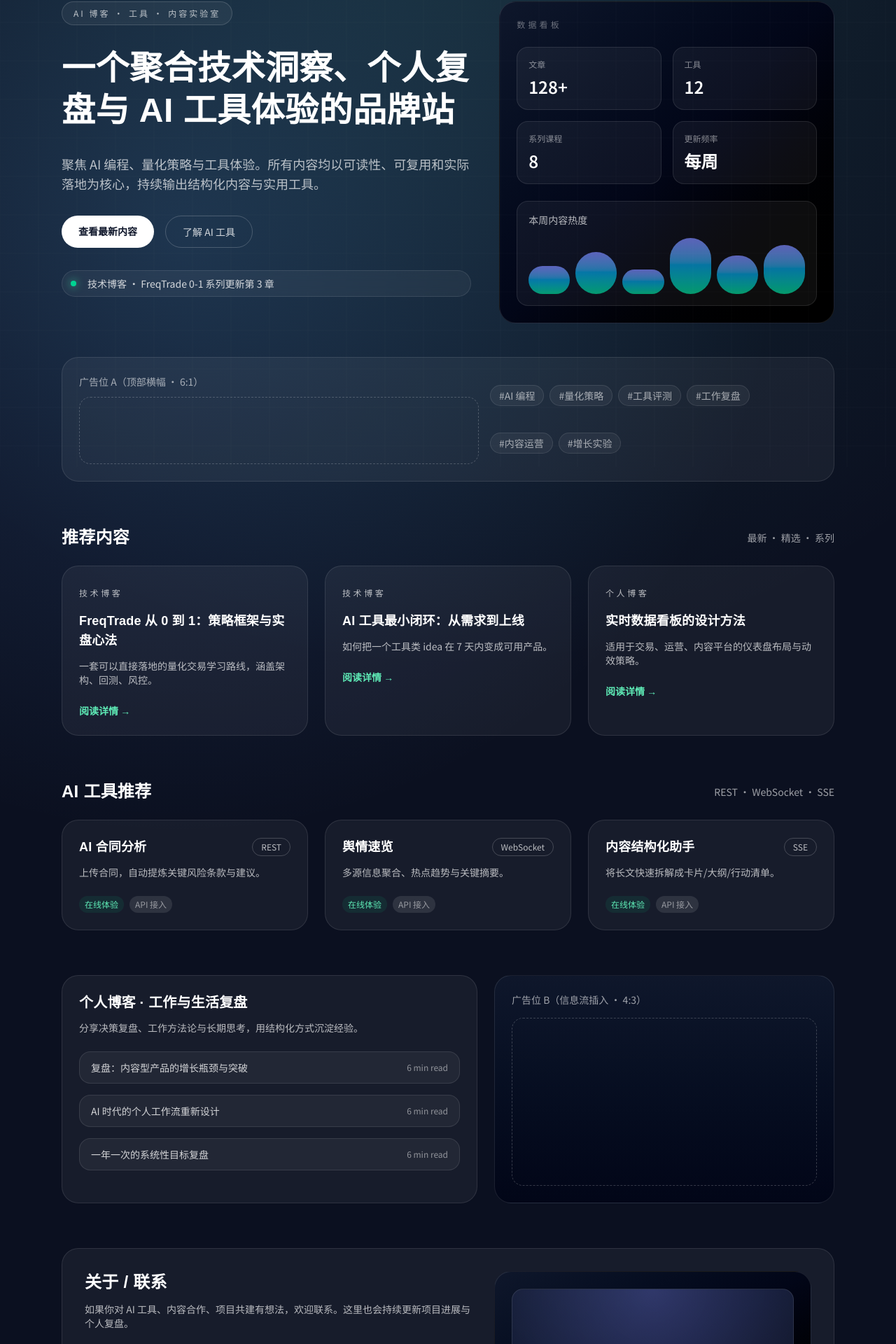
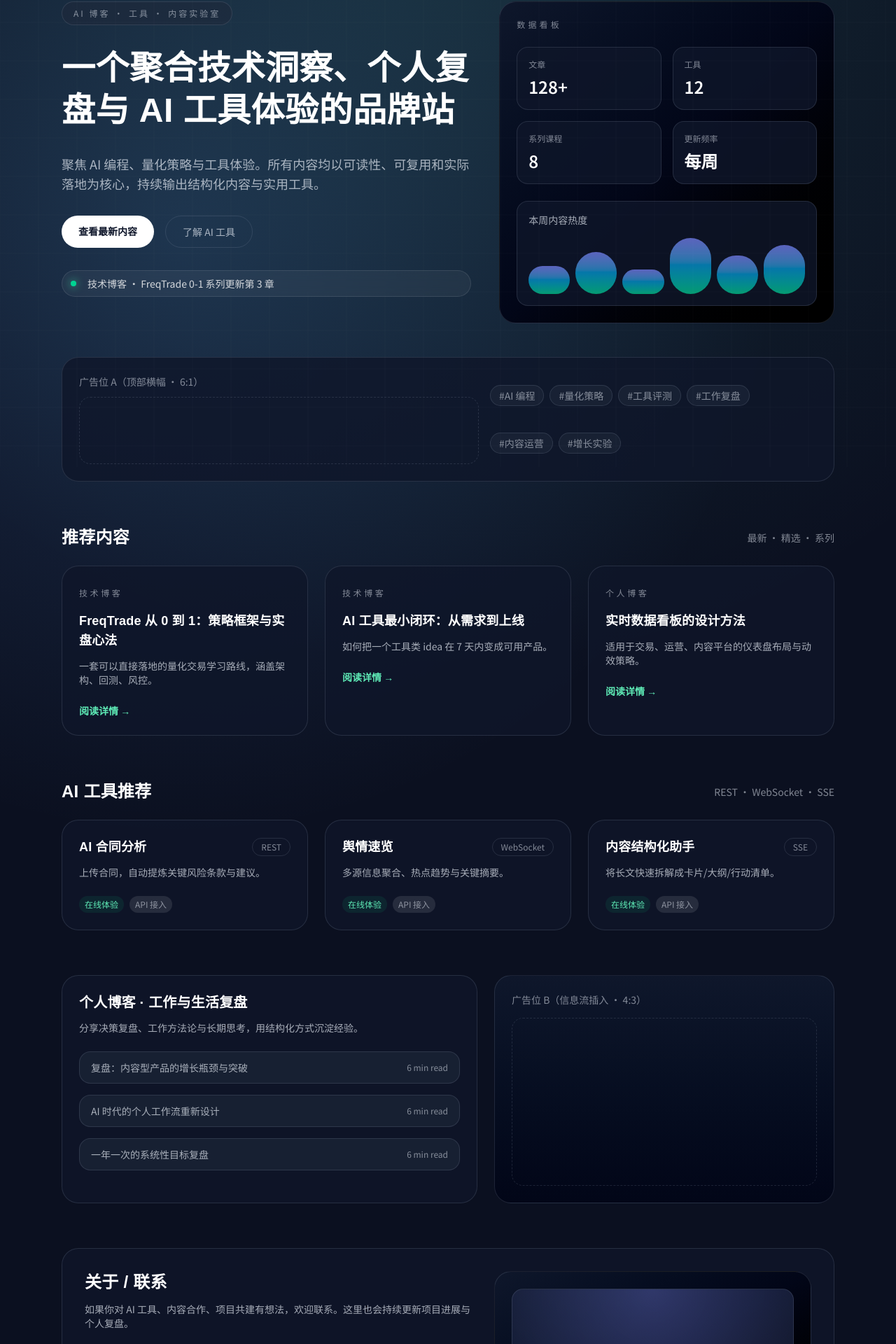
Before and after one commit to jerrywuhs/blogweb, a Next.js app: page / in a window 1280 px wide. Shown: the part 133-2053 px from the top of the page at 70% size. Built offline with nearby package versions, Linux system fonts and the light colour scheme.

Commit message:
Tokenize homepage styles

```diff
--- a/src/app/page.tsx
+++ b/src/app/page.tsx
@@ -65,13 +65,13 @@ export default function Home() {
       <main id="home" className="mx-auto w-full max-w-6xl px-6 pb-24 pt-14">
         <section className="grid gap-10 lg:grid-cols-[1.1fr_0.9fr]">
           <div className="space-y-8">
-            <div className="inline-flex items-center gap-2 rounded-full border border-white/15 bg-white/5 px-4 py-2 text-xs uppercase tracking-[0.25em] text-white/70">
+            <div className="inline-flex items-center gap-2 rounded-full border border-[color:var(--border-muted)] bg-[color:var(--surface-2)] px-4 py-2 text-xs uppercase tracking-[0.25em] text-subtle">
               AI 博客 · 工具 · 内容实验室
             </div>
             <h2 className="text-4xl font-semibold leading-tight md:text-5xl">
               一个聚合技术洞察、个人复盘与 AI 工具体验的品牌站
             </h2>
-            <p className="text-lg text-white/70">
+            <p className="text-lg text-muted">
               聚焦 AI 编程、量化策略与工具体验。所有内容均以可读性、可复用和实际落地为核心，持续输出结构化内容与实用工具。
             </p>
             <div className="flex flex-wrap gap-4">
@@ -83,7 +83,7 @@ export default function Home() {
               </Link>
               <Link
                 href="/tools"
-                className="rounded-full border border-white/20 px-6 py-3 text-sm text-white/80"
+                className="rounded-full border border-[color:var(--border-muted)] px-6 py-3 text-sm text-muted"
               >
                 了解 AI 工具
               </Link>
@@ -91,21 +91,21 @@ export default function Home() {
             <RealtimeTicker />
           </div>
 
-          <div className="rounded-3xl border border-white/10 bg-gradient-to-br from-slate-900 via-slate-950 to-black p-6">
-            <p className="text-xs uppercase tracking-[0.35em] text-white/40">数据看板</p>
+          <div className="rounded-3xl border border-[color:var(--border-muted)] bg-gradient-to-br from-slate-900 via-slate-950 to-black p-6">
+            <p className="text-xs uppercase tracking-[0.35em] text-subtle">数据看板</p>
             <div className="mt-6 grid grid-cols-2 gap-4">
               {stats.map((item) => (
                 <div
                   key={item.label}
-                  className="rounded-2xl border border-white/10 bg-white/5 p-4"
+                  className="rounded-2xl border border-[color:var(--border-muted)] bg-[color:var(--surface-1)] p-4"
                 >
-                  <p className="text-xs text-white/50">{item.label}</p>
+                  <p className="text-xs text-subtle">{item.label}</p>
                   <p className="mt-2 text-2xl font-semibold">{item.value}</p>
                 </div>
               ))}
             </div>
-            <div className="mt-6 rounded-2xl border border-white/10 bg-white/5 p-4">
-              <p className="text-sm text-white/70">本周内容热度</p>
+            <div className="mt-6 rounded-2xl border border-[color:var(--border-muted)] bg-[color:var(--surface-1)] p-4">
+              <p className="text-sm text-muted">本周内容热度</p>
               <div className="mt-4 grid grid-cols-6 items-end gap-2">
                 {[40, 60, 35, 80, 55, 70].map((value, index) => (
                   <div
@@ -119,16 +119,16 @@ export default function Home() {
           </div>
         </section>
 
-        <section className="mt-12 grid gap-4 rounded-3xl border border-white/10 bg-white/5 p-6 md:grid-cols-[1.1fr_0.9fr]">
+        <section className="mt-12 grid gap-4 rounded-3xl border border-[color:var(--border-muted)] bg-[color:var(--surface-1)] p-6 md:grid-cols-[1.1fr_0.9fr]">
           <div>
-            <p className="text-sm text-white/60">广告位 A（顶部横幅 · 6:1）</p>
-            <div className="mt-3 h-24 rounded-2xl border border-dashed border-white/20" />
+            <p className="text-sm text-subtle">广告位 A（顶部横幅 · 6:1）</p>
+            <div className="mt-3 h-24 rounded-2xl border border-dashed border-[color:var(--border-muted)]" />
           </div>
-          <div className="flex flex-wrap items-center gap-2 text-sm text-white/60">
+          <div className="flex flex-wrap items-center gap-2 text-sm text-subtle">
             {tags.map((tag) => (
               <span
                 key={tag}
-                className="rounded-full border border-white/10 bg-white/5 px-3 py-1"
+                className="rounded-full border border-[color:var(--border-muted)] bg-[color:var(--surface-2)] px-3 py-1"
               >
                 #{tag}
               </span>
@@ -139,19 +139,19 @@ export default function Home() {
         <section id="tech" className="mt-16">
           <div className="flex items-center justify-between">
             <h3 className="text-2xl font-semibold">推荐内容</h3>
-            <span className="text-sm text-white/60">最新 · 精选 · 系列</span>
+            <span className="text-sm text-subtle">最新 · 精选 · 系列</span>
           </div>
           <div className="mt-6 grid gap-6 lg:grid-cols-3">
             {featuredPosts.map((post) => (
               <article
                 key={post.title}
-                className="rounded-3xl border border-white/10 bg-white/5 p-6 transition hover:border-white/30"
+                className="rounded-3xl border border-[color:var(--border-muted)] bg-[color:var(--surface-1)] p-6 transition hover:border-[color:var(--border-strong)]"
               >
-                <span className="text-xs uppercase tracking-[0.3em] text-white/70">
+                <span className="text-xs uppercase tracking-[0.3em] text-subtle">
                   {post.tag}
                 </span>
                 <h4 className="mt-4 text-lg font-semibold">{post.title}</h4>
-                <p className="mt-3 text-sm text-white/70">{post.summary}</p>
+                <p className="mt-3 text-sm text-muted">{post.summary}</p>
                 <Link
                   href={post.href}
                   className="mt-6 inline-flex text-sm font-semibold text-emerald-300"
@@ -166,22 +166,22 @@ export default function Home() {
         <section id="tools" className="mt-16">
           <div className="flex items-center justify-between">
             <h3 className="text-2xl font-semibold">AI 工具推荐</h3>
-            <span className="text-sm text-white/60">REST · WebSocket · SSE</span>
+            <span className="text-sm text-subtle">REST · WebSocket · SSE</span>
           </div>
           <div className="mt-6 grid gap-6 lg:grid-cols-3">
             {tools.map((tool) => (
               <div
                 key={tool.name}
-                className="rounded-3xl border border-white/10 bg-white/5 p-6"
+                className="rounded-3xl border border-[color:var(--border-muted)] bg-[color:var(--surface-1)] p-6"
               >
                 <div className="flex items-center justify-between">
                   <h4 className="text-lg font-semibold">{tool.name}</h4>
-                  <span className="rounded-full border border-white/20 px-3 py-1 text-xs text-white/70">
+                  <span className="rounded-full border border-[color:var(--border-muted)] px-3 py-1 text-xs text-subtle">
                     {tool.type}
                   </span>
                 </div>
-                <p className="mt-3 text-sm text-white/70">{tool.desc}</p>
-                <div className="mt-6 flex items-center gap-2 text-xs text-white/50">
+                <p className="mt-3 text-sm text-muted">{tool.desc}</p>
+                <div className="mt-6 flex items-center gap-2 text-xs text-subtle">
                   <span className="rounded-full bg-emerald-500/10 px-2 py-1 text-emerald-300">
                     在线体验
                   </span>
@@ -193,9 +193,9 @@ export default function Home() {
         </section>
 
         <section id="life" className="mt-16 grid gap-6 lg:grid-cols-[1.1fr_0.9fr]">
-          <div className="rounded-3xl border border-white/10 bg-white/5 p-6">
+          <div className="rounded-3xl border border-[color:var(--border-muted)] bg-[color:var(--surface-1)] p-6">
             <h3 className="text-xl font-semibold">个人博客 · 工作与生活复盘</h3>
-            <p className="mt-3 text-sm text-white/70">
+            <p className="mt-3 text-sm text-muted">
               分享决策复盘、工作方法论与长期思考，用结构化方式沉淀经验。
             </p>
             <div className="mt-6 space-y-4">
@@ -206,39 +206,39 @@ export default function Home() {
               ].map((title) => (
                 <div
                   key={title}
-                  className="flex items-center justify-between rounded-2xl border border-white/10 bg-white/5 px-4 py-3"
+                  className="flex items-center justify-between rounded-2xl border border-[color:var(--border-muted)] bg-[color:var(--surface-2)] px-4 py-3"
                 >
-                  <span className="text-sm text-white/80">{title}</span>
-                  <span className="text-xs text-white/50">6 min read</span>
+                  <span className="text-sm text-muted">{title}</span>
+                  <span className="text-xs text-subtle">6 min read</span>
                 </div>
               ))}
             </div>
           </div>
-          <div className="rounded-3xl border border-white/10 bg-gradient-to-b from-slate-900 to-slate-950 p-6">
-            <p className="text-sm text-white/60">广告位 B（信息流插入 · 4:3）</p>
-            <div className="mt-4 h-60 rounded-2xl border border-dashed border-white/20" />
+          <div className="rounded-3xl border border-[color:var(--border-muted)] bg-gradient-to-b from-slate-900 to-slate-950 p-6">
+            <p className="text-sm text-subtle">广告位 B（信息流插入 · 4:3）</p>
+            <div className="mt-4 h-60 rounded-2xl border border-dashed border-[color:var(--border-muted)]" />
           </div>
         </section>
 
-        <section id="contact" className="mt-16 rounded-3xl border border-white/10 bg-white/5 p-8">
+        <section id="contact" className="mt-16 rounded-3xl border border-[color:var(--border-muted)] bg-[color:var(--surface-1)] p-8">
           <div className="grid gap-8 lg:grid-cols-[1.1fr_0.9fr]">
             <div>
               <h3 className="text-2xl font-semibold">关于 / 联系</h3>
-              <p className="mt-3 text-sm text-white/70">
+              <p className="mt-3 text-sm text-muted">
                 如果你对 AI 工具、内容合作、项目共建有想法，欢迎联系。这里也会持续更新项目进展与个人复盘。
               </p>
-              <div className="mt-6 flex flex-wrap gap-3 text-sm text-white/70">
-                <span className="rounded-full border border-white/10 bg-white/5 px-3 py-1">
+              <div className="mt-6 flex flex-wrap gap-3 text-sm text-muted">
+                <span className="rounded-full border border-[color:var(--border-muted)] bg-[color:var(--surface-2)] px-3 py-1">
                   邮箱：wuhs7806@gmail.com
                 </span>
-                <span className="rounded-full border border-white/10 bg-white/5 px-3 py-1">
+                <span className="rounded-full border border-[color:var(--border-muted)] bg-[color:var(--surface-2)] px-3 py-1">
                   城市：中国 · 远程协作
                 </span>
               </div>
             </div>
-            <div className="rounded-3xl border border-white/10 bg-gradient-to-br from-slate-900 via-slate-950 to-black p-6">
-              <div className="h-48 rounded-2xl border border-white/10 bg-[radial-gradient(circle_at_top,_rgba(129,140,248,0.35),_rgba(15,23,42,0.9))]" />
-              <p className="mt-4 text-xs text-white/50">
+            <div className="rounded-3xl border border-[color:var(--border-muted)] bg-gradient-to-br from-slate-900 via-slate-950 to-black p-6">
+              <div className="h-48 rounded-2xl border border-[color:var(--border-muted)] bg-[radial-gradient(circle_at_top,_rgba(129,140,248,0.35),_rgba(15,23,42,0.9))]" />
+              <p className="mt-4 text-xs text-subtle">
                 照片展示位（禁止右键/拖拽保存，后续实现）
               </p>
             </div>
```
